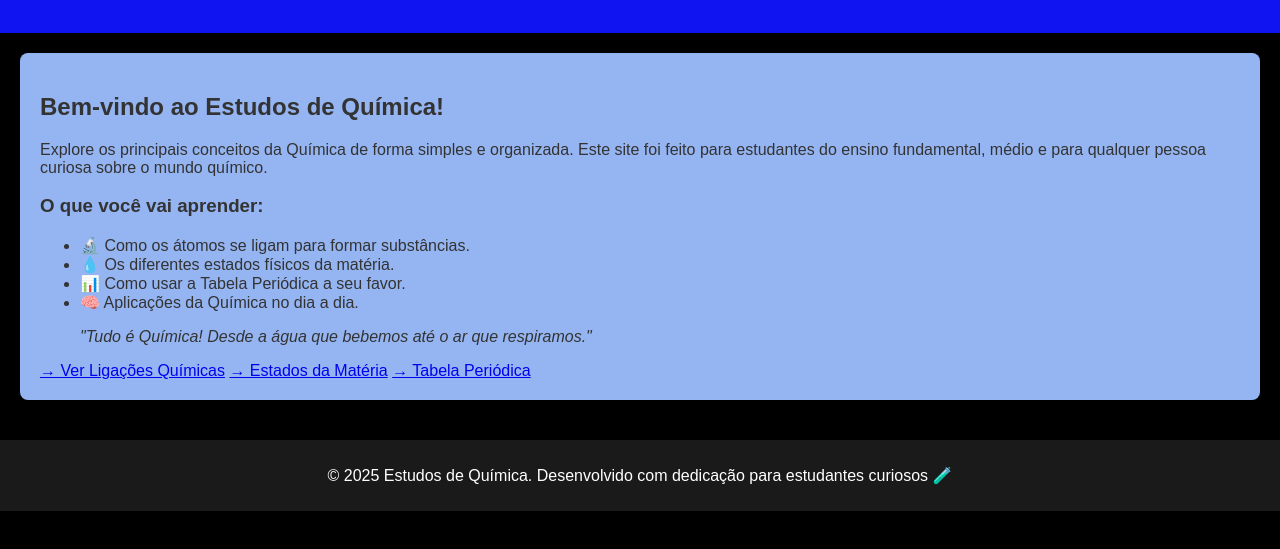
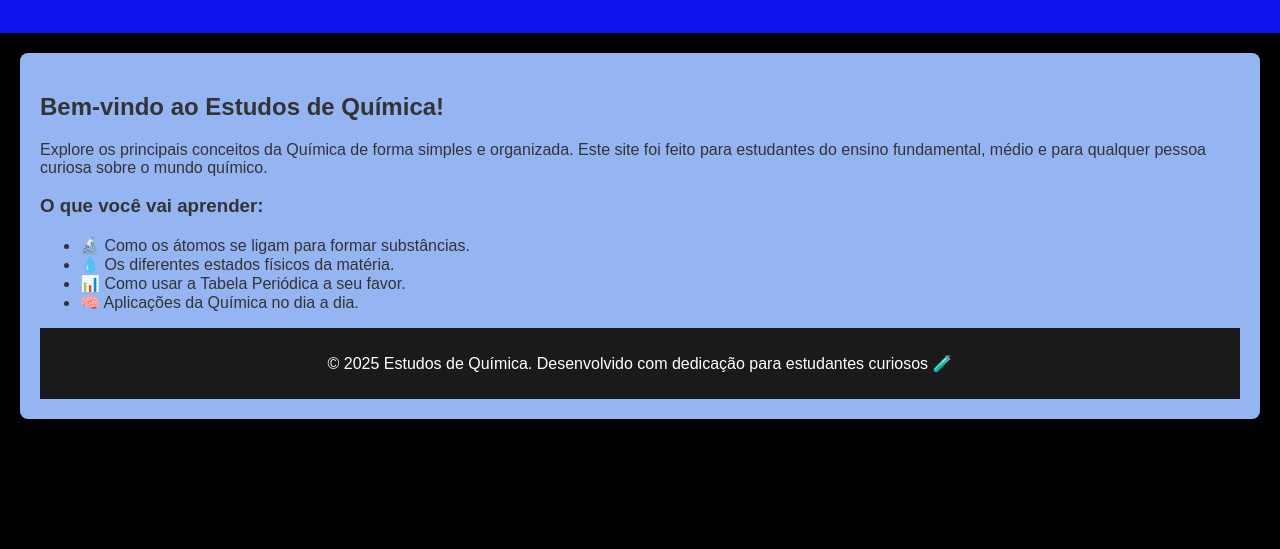
Before and after one commit to joaotls/Trabalho-de-Qu-mica, a plain HTML site: page Public/index.html in a window 1280 px wide. Shown: the part 121-670 px from the top of the page. Drawn offline with Linux system fonts and the light colour scheme.

Commit message:
Update index.html

```diff
--- a/Public/index.html
+++ b/Public/index.html
@@ -33,19 +33,6 @@
         <li>📊 Como usar a Tabela Periódica a seu favor.</li>
         <li>🧠 Aplicações da Química no dia a dia.</li>
       </ul>
-
-      <blockquote>
-        <em>"Tudo é Química! Desde a água que bebemos até o ar que respiramos."</em>
-      </blockquote>
-
-      <div class="botoes-inicio">
-        <a href="ligacoes.html" class="botao">→ Ver Ligações Químicas</a>
-        <a href="estados.html" class="botao">→ Estados da Matéria</a>
-        <a href="tabela.html" class="botao">→ Tabela Periódica</a>
-      </div>
-    </section>
-  </main>
-
   <footer>
     <p>&copy; 2025 Estudos de Química. Desenvolvido com dedicação para estudantes curiosos 🧪</p>
   </footer>
```
